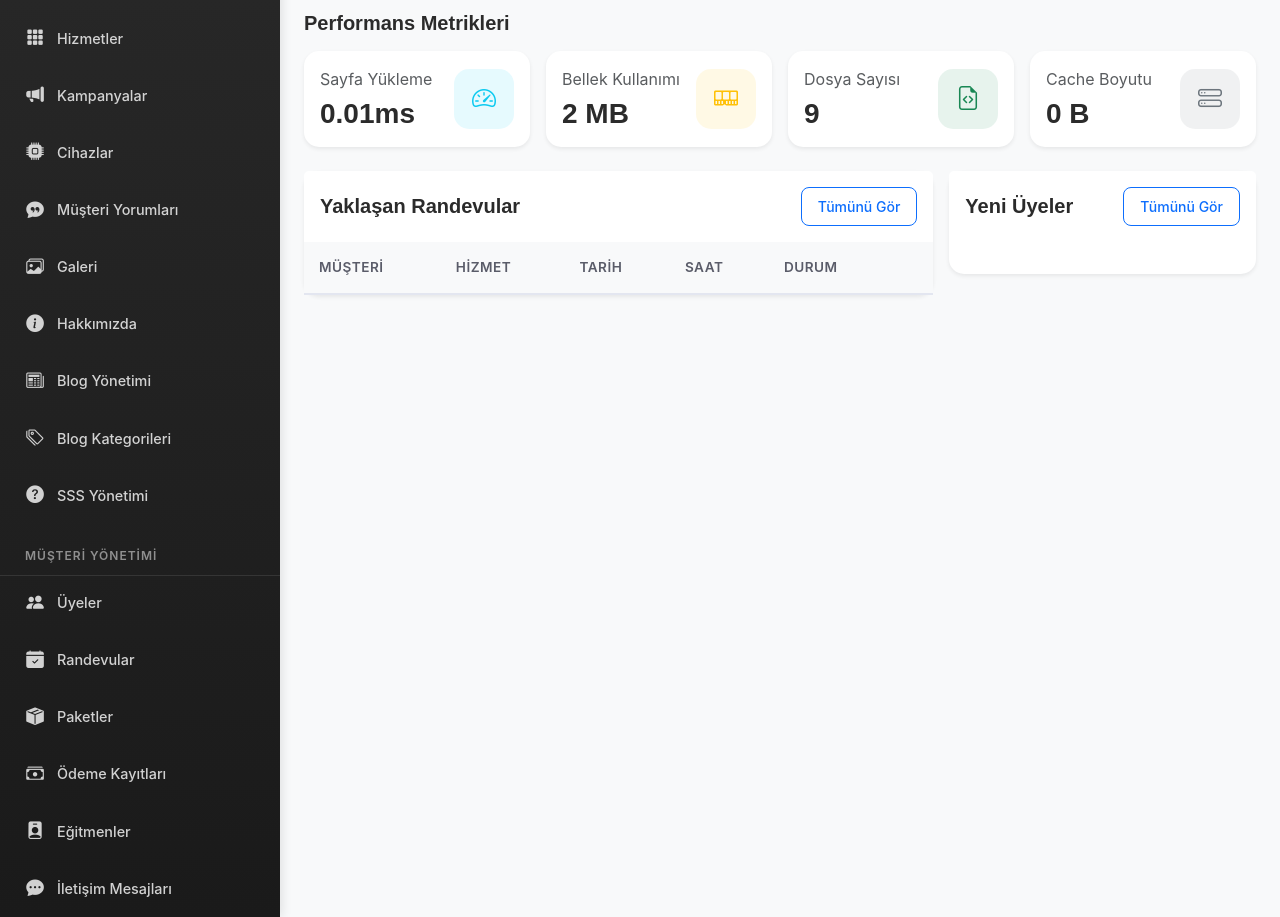
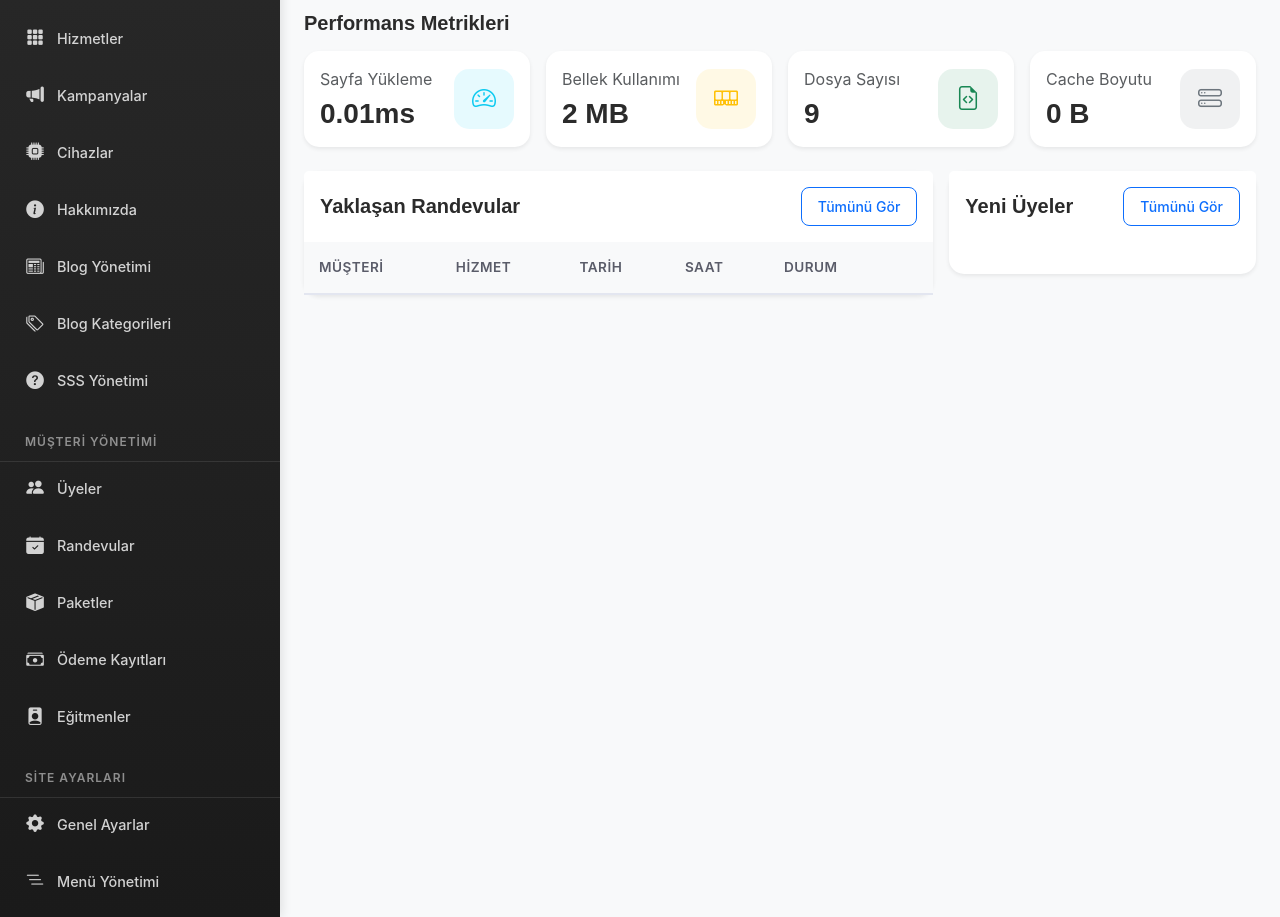
Before and after one commit to brkblmk/balmuk, a PHP site: page /admin/index.php in a window 1280 px wide. Shown: the part 285-1202 px from the top of the page. Run offline with PHP 8.4, Linux system fonts and the light colour scheme; the visitor is signed in with stand-in values (Sample User, id 1); data that the repository does not hold is empty; some libraries are stand-ins or nearby versions.

Commit message:
Remove unused admin menu items (contact messages, testimonials, gallery)

```diff
--- a/admin/includes/sidebar.php
+++ b/admin/includes/sidebar.php
@@ -46,19 +46,7 @@
                 </a>
             </li>
 
-            <li class="nav-item">
-                <a class="nav-link <?php echo basename($_SERVER['PHP_SELF']) == 'testimonials.php' ? 'active' : ''; ?>" href="testimonials.php">
-                    <i class="bi bi-chat-quote-fill"></i>
-                    <span>Müşteri Yorumları</span>
-                </a>
-            </li>
 
-            <li class="nav-item">
-                <a class="nav-link <?php echo basename($_SERVER['PHP_SELF']) == 'gallery.php' ? 'active' : ''; ?>" href="gallery.php">
-                    <i class="bi bi-images"></i>
-                    <span>Galeri</span>
-                </a>
-            </li>
 
             <li class="nav-item">
                 <a class="nav-link <?php echo basename($_SERVER['PHP_SELF']) == 'about.php' ? 'active' : ''; ?>" href="about.php">
@@ -125,12 +113,6 @@
                 </a>
             </li>
 
-            <li class="nav-item">
-                <a class="nav-link <?php echo basename($_SERVER['PHP_SELF']) == 'messages.php' ? 'active' : ''; ?>" href="messages.php">
-                    <i class="bi bi-chat-dots-fill"></i>
-                    <span>İletişim Mesajları</span>
-                </a>
-            </li>
 
             <li class="nav-section-title">Site Ayarları</li>
 
```
